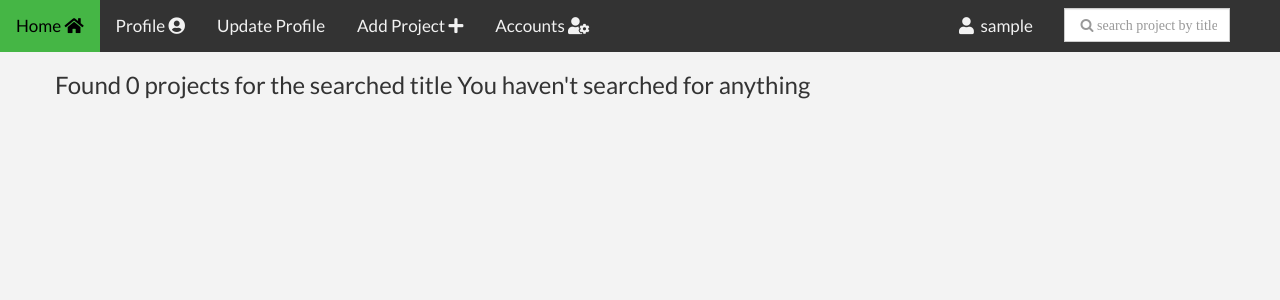
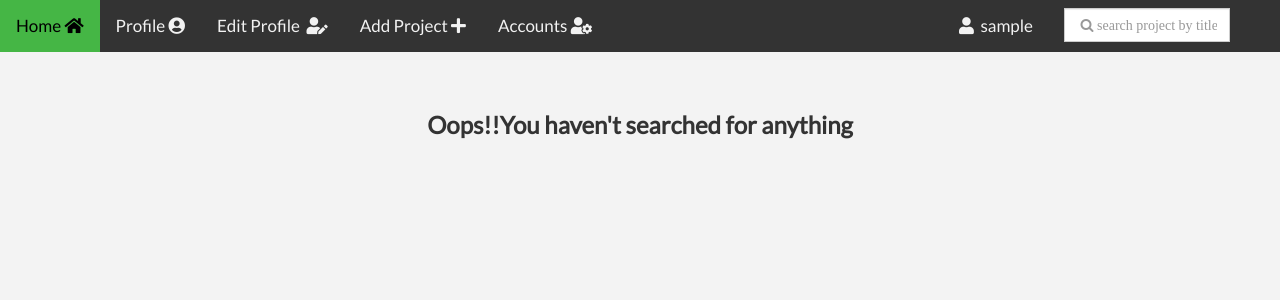
Before and after one commit to Gift-Lumumba/Awwwards, a Django app: page /search/ in a window 1280 px wide. Shown: the top 300 px of the page. Run offline with Django 3.2, Linux system fonts and the light colour scheme; the visitor is signed in with stand-in values (Sample User, id 1); some libraries are stand-ins or nearby versions.

Commit message:
fixes templates

```diff
--- a/app/templates/navbar.html
+++ b/app/templates/navbar.html
@@ -6,7 +6,7 @@
 <div class="topnav" id="myTopnav">
     <a href="/">Home&nbsp;<i class="fas fa-home"></i></a>
     <a href="/user/{{user.id}}">Profile&nbsp;<i class="fas fa-user-circle"></i></a>
-    <a href="{% url 'update_profile' %}">Update Profile</a>
+    <a href="{% url 'update_profile' %}">Edit Profile &nbsp;<i class="fas fa-user-edit"></i></a>
     <a href="{% url 'upload_project' %}">Add Project&nbsp;<i class="fas fa-plus"></i></a>
     <a href="" data-toggle="modal" data-target="#myModal">Accounts&nbsp;<i class="fas fa-user-cog"></i></a>
 
--- a/app/templates/profile/profile.html
+++ b/app/templates/profile/profile.html
@@ -12,7 +12,7 @@
   <div class="col-xs-12 col-sm-12 col-md-12 col-lg-12">
 
     <br>
-    <p>{{user.username}}</p>
+    <h3 style="font-weight:bold;font-family: 'Lato', sans-serif;"><i class="fas fa-user"></i> &nbsp;{{user.username}}</h3>
     <p>{{profile.profile_pic}}</p>
     <p>{{profile.bio}}</p>
 
@@ -21,6 +21,7 @@
   <br>
   <br>
   <br>
+  <h3 style="font-weight:bold;font-family: 'Lato', sans-serif;">Projects Posted :</h3>
   <div class="row">
       {% for project in projects %}
     <div class="col-xs-12 col-sm-12 col-md-4 col-lg-4">
--- a/app/templates/search.html
+++ b/app/templates/search.html
@@ -4,9 +4,11 @@
 
   <div class="row">
     {% if projects%}
-      <h3>Found {{ projects|length }} of searched title <b>{{message}}</b></h3>
+      <h3>Found {{ projects|length }} results of searched title <b>{{message}}</b></h3>
     {% else %}
-      <h3> Found 0 projects for the searched title {{message}}</h3>
+    <br>
+    <br>
+      <h3 style="font-weight:bolder;text-align:center;">Oops!!{{message}}</h3>
     {% endif %}
 
   </div>
```
